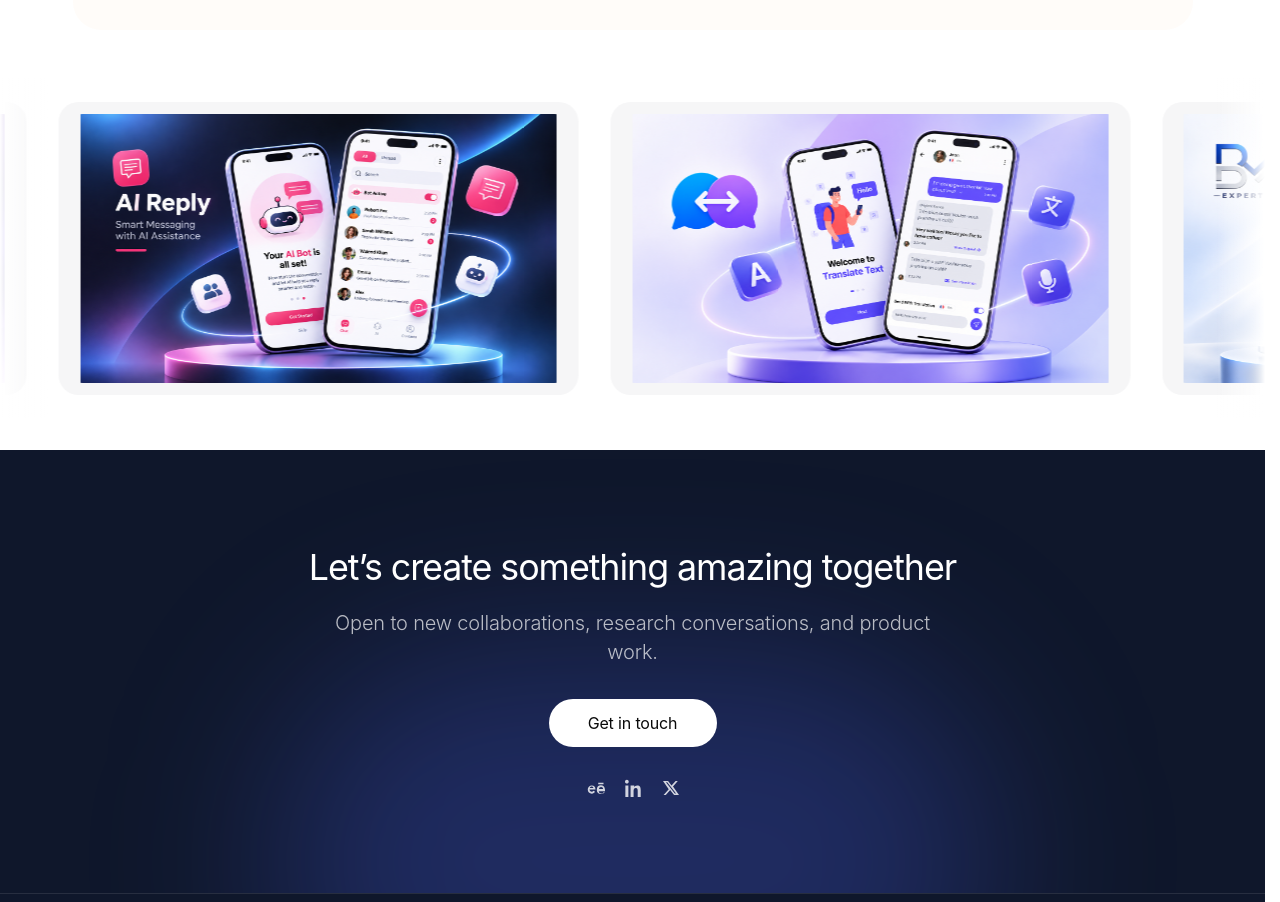
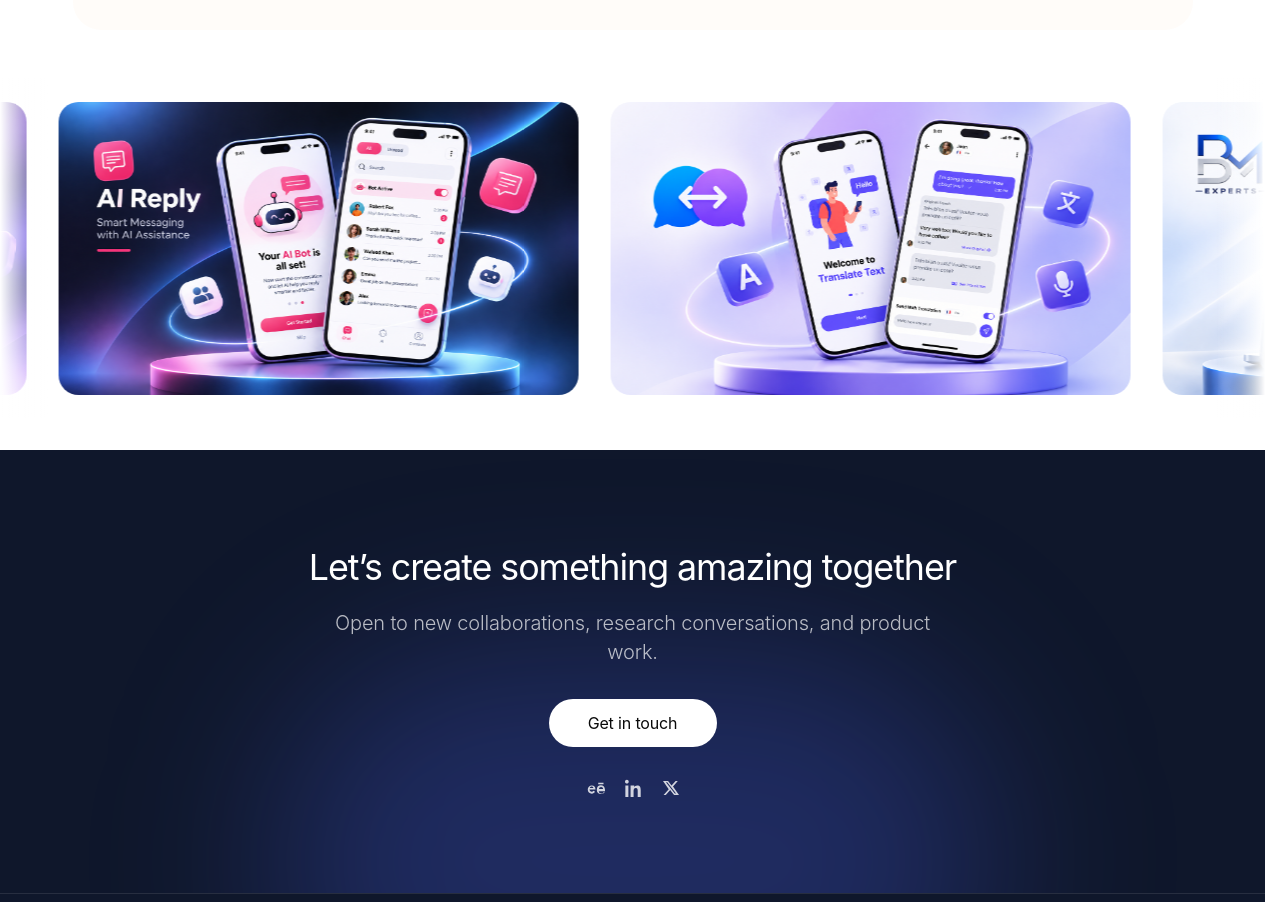
Before and after one commit to Hassan-byte-svg/portfolio-website, a React (Vite) app: page /projects in a window 1280 px wide. Shown: the part 1640-2542 px from the top of the page. Built offline with nearby package versions, Linux system fonts and the light colour scheme; no server answers.

Commit message:
Remove soft plate behind Work marquee showcase shots.

```diff
--- a/src/index.css
+++ b/src/index.css
@@ -235,16 +235,16 @@ body {
   flex: 0 0 auto;
   width: 300px;
   aspect-ratio: 16 / 9;
-  padding: 8px;
+  padding: 0;
   border-radius: 20px;
   overflow: hidden;
-  background: var(--color-soft);
+  /* No plate/padding — soft bg was reading as a box behind each shot */
+  background: transparent;
 }
 
 @media (min-width: 1024px) {
   .work-card {
     width: 520px;
-    padding: 12px;
   }
 }
 
@@ -253,8 +253,8 @@ body {
   width: 100%;
   height: 100%;
   max-width: none;
-  border-radius: 12px;
-  object-fit: contain;
+  border-radius: 0;
+  object-fit: cover;
   object-position: center;
   filter: none;
   opacity: 1;
```
